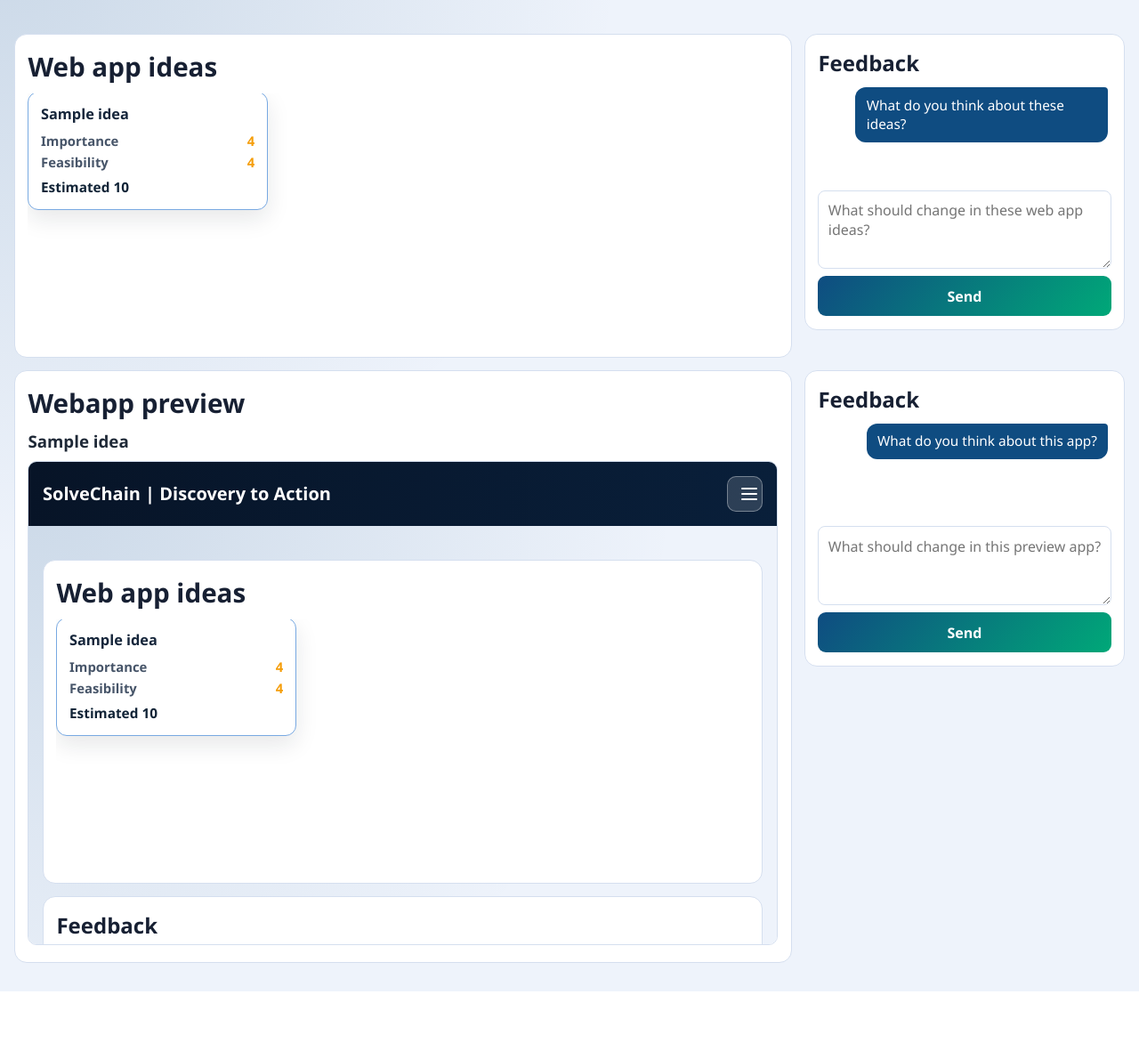
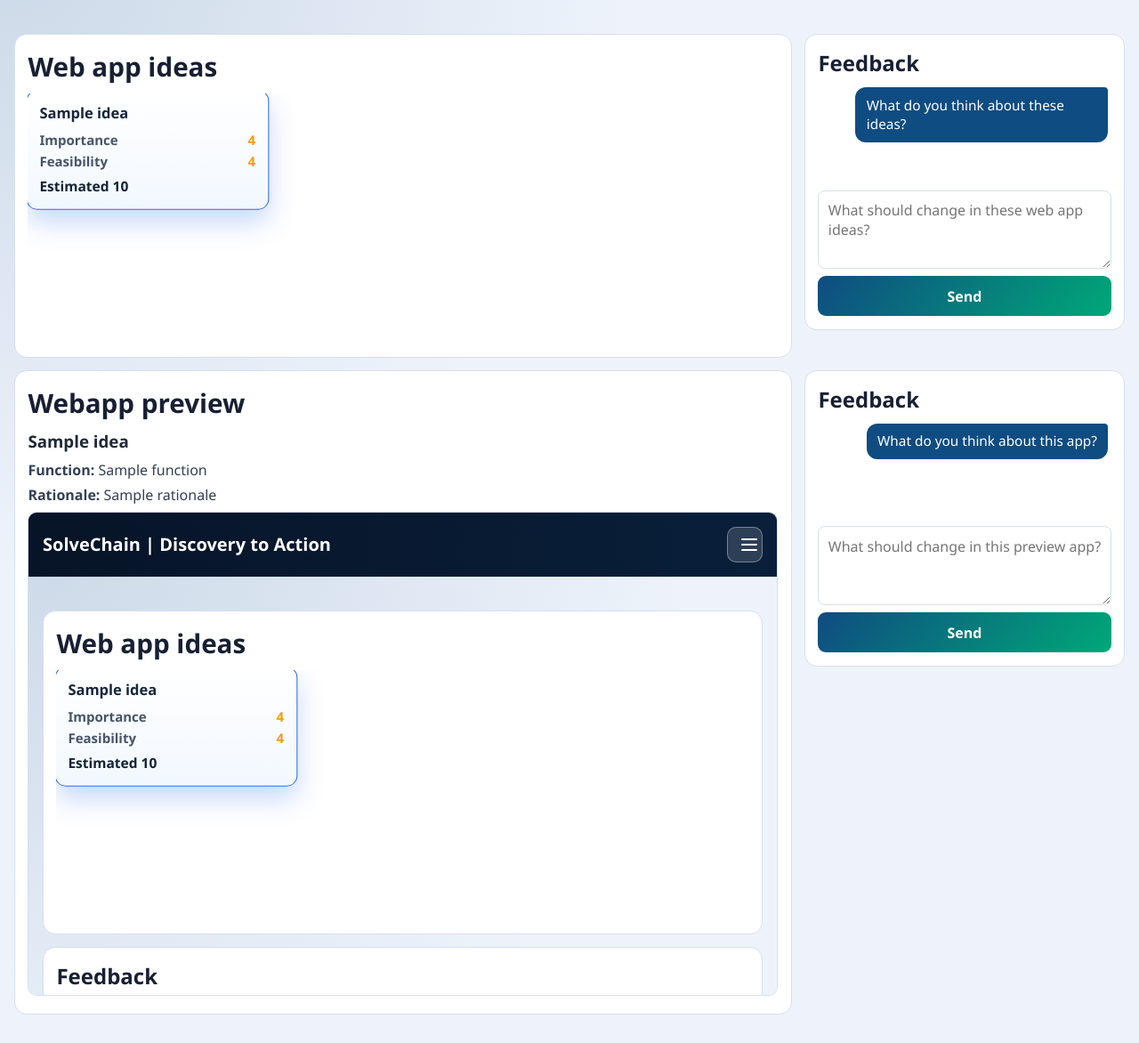
Before and after one commit to emmanuelchemla/solvechain, a FastAPI app: template templates/preview.html in a window 1280 px wide. Shown: the part 72-1244 px from the top of the page at 89% size. Before the commit the page ends 1186 px from the top, so only its background shows below. Run offline with FastAPI, Linux system fonts and the light colour scheme; the template is opened without the code that fills it: most values are stand-ins (such as "Sample title", 1, 10 or a date in 2020).

Commit message:
improve dashboard

```diff
--- a/main.py
+++ b/main.py
@@ -196,6 +196,13 @@ def _build_version_ideas(
         )
         low = 2200 + (idx * 950)
         high = low + 2600
+        function = (
+            f"This app idea focuses on {title.lower()} and gives teams a clear, daily workflow."
+        )
+        rationale = (
+            "This is important because repeated friction appears across multiple users, "
+            "and high-frequency pain points create the fastest operational impact."
+        )
         ideas.append(
             {
                 "id": str(idx),
@@ -205,6 +212,8 @@ def _build_version_ideas(
                 "importance_stars": importance_stars,
                 "feasibility_stars": feasibility_stars,
                 "price": f"${low:,} - ${high:,}",
+                "function": function,
+                "rationale": rationale,
                 "app_url": f"/preview/{session_id}/{version}/app/?idea={idx}",
             }
         )
--- a/static/preview.css
+++ b/static/preview.css
@@ -151,13 +151,15 @@ body {
   padding: .85rem;
   text-align: left;
   cursor: pointer;
+  position: relative;
   transition: border-color .2s ease, transform .2s ease, box-shadow .2s ease;
 }
 
 .idea-card.active {
-  border-color: #78a9e2;
-  transform: translateY(-2px);
-  box-shadow: 0 10px 26px rgba(17, 25, 39, 0.1);
+  border-color: #2563eb;
+  transform: translateY(-3px) scale(1.01);
+  box-shadow: 0 14px 30px rgba(37, 99, 235, 0.25);
+  background: linear-gradient(180deg, #ffffff 0%, #f2f8ff 100%);
 }
 
 .idea-card h3 {
@@ -187,6 +189,41 @@ body {
   font-size: .96rem;
   color: #102336;
   font-weight: 700;
+}
+
+.idea-tooltip {
+  display: none;
+  position: absolute;
+  left: 10px;
+  right: 10px;
+  bottom: 10px;
+  border: 1px solid #c5d9f3;
+  border-radius: 10px;
+  background: #f8fbff;
+  box-shadow: 0 8px 18px rgba(15, 23, 42, 0.12);
+  padding: .55rem .6rem;
+}
+
+.idea-tooltip p {
+  margin: 0 0 .35rem;
+  font-size: .8rem;
+  color: #334155;
+  line-height: 1.3;
+}
+
+.idea-tooltip p:last-child {
+  margin-bottom: 0;
+}
+
+.idea-card:hover .idea-tooltip,
+.idea-card:focus-visible .idea-tooltip {
+  display: block;
+}
+
+.context-line {
+  margin: .25rem 0 .45rem;
+  color: #334155;
+  line-height: 1.35;
 }
 
 .preview-panel h3 {
--- a/static/preview.js
+++ b/static/preview.js
@@ -6,6 +6,8 @@ const navMenu = document.getElementById('nav-menu');
 
 const ideaStrip = document.getElementById('idea-strip');
 const selectedTitle = document.getElementById('selected-title');
+const selectedFunction = document.getElementById('selected-function');
+const selectedRationale = document.getElementById('selected-rationale');
 const appFrame = document.getElementById('app-frame');
 
 function normalizeErrorDetail(detail) {
@@ -72,6 +74,8 @@ function setActiveIdea(card) {
   ideaStrip.querySelectorAll('.idea-card').forEach((node) => node.classList.remove('active'));
   card.classList.add('active');
   selectedTitle.textContent = card.dataset.title;
+  selectedFunction.innerHTML = `<strong>Function:</strong> ${card.dataset.function || ''}`;
+  selectedRationale.innerHTML = `<strong>Rationale:</strong> ${card.dataset.rationale || ''}`;
   appFrame.src = card.dataset.appUrl;
 }
 
--- a/templates/preview.html
+++ b/templates/preview.html
@@ -36,12 +36,18 @@
             type="button"
             data-index="{{ loop.index0 }}"
             data-title="{{ idea.title }}"
+            data-function="{{ idea.function }}"
+            data-rationale="{{ idea.rationale }}"
             data-app-url="{{ idea.app_url }}"
           >
             <h3>{{ idea.title }}</h3>
             <p class="metric">Importance <span class="stars">{{ idea.importance_stars }}</span></p>
             <p class="metric">Feasibility <span class="stars">{{ idea.feasibility_stars }}</span></p>
             <p class="price">Estimated {{ idea.price }}</p>
+            <div class="idea-tooltip" aria-hidden="true">
+              <p><strong>Function:</strong> {{ idea.function }}</p>
+              <p><strong>Rationale:</strong> {{ idea.rationale }}</p>
+            </div>
           </button>
           {% endfor %}
         </div>
@@ -62,6 +68,8 @@
       <article class="panel preview-panel">
         <h1>Webapp preview</h1>
         <h3 id="selected-title">{{ ideas[0].title if ideas else 'Generated App' }}</h3>
+        <p id="selected-function" class="context-line"><strong>Function:</strong> {{ ideas[0].function if ideas else '' }}</p>
+        <p id="selected-rationale" class="context-line"><strong>Rationale:</strong> {{ ideas[0].rationale if ideas else '' }}</p>
         <iframe id="app-frame" src="{{ app_url }}" title="Generated app preview"></iframe>
       </article>
 
```
